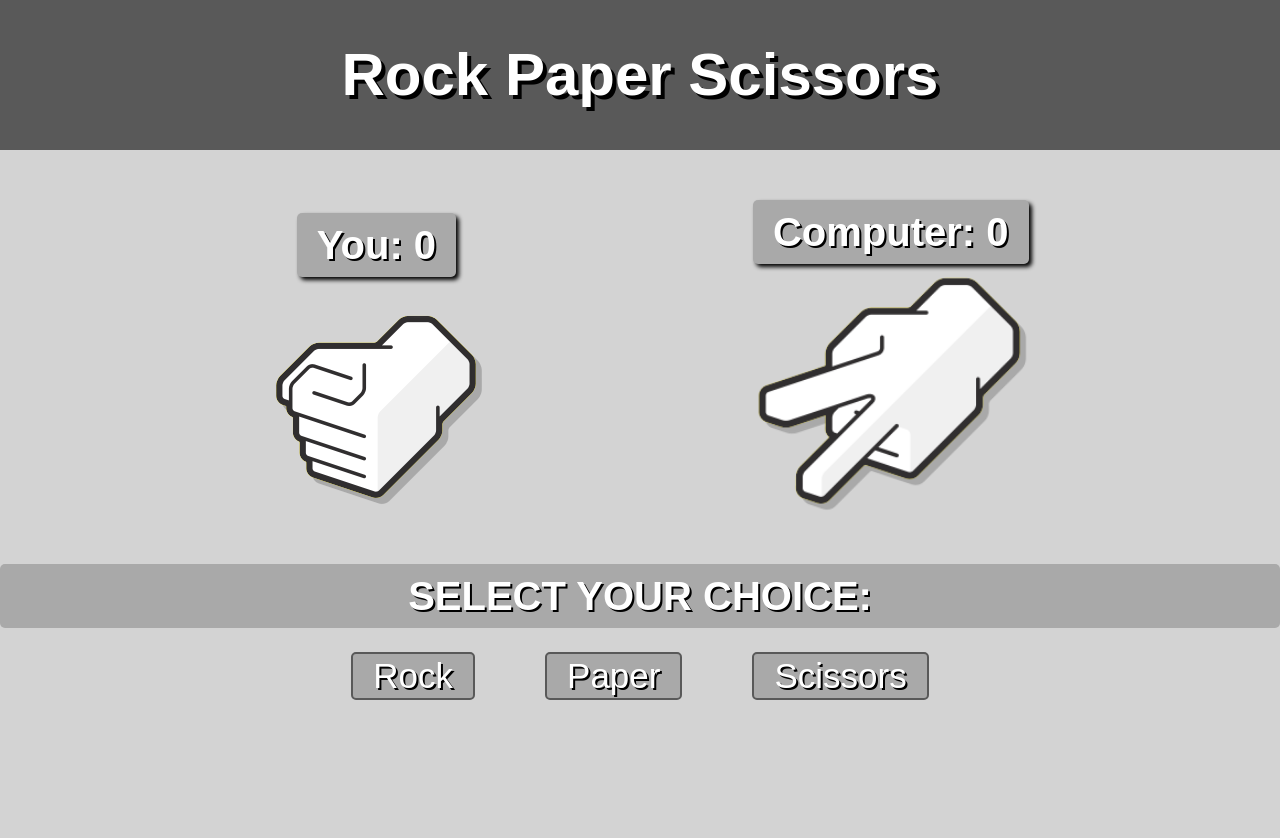
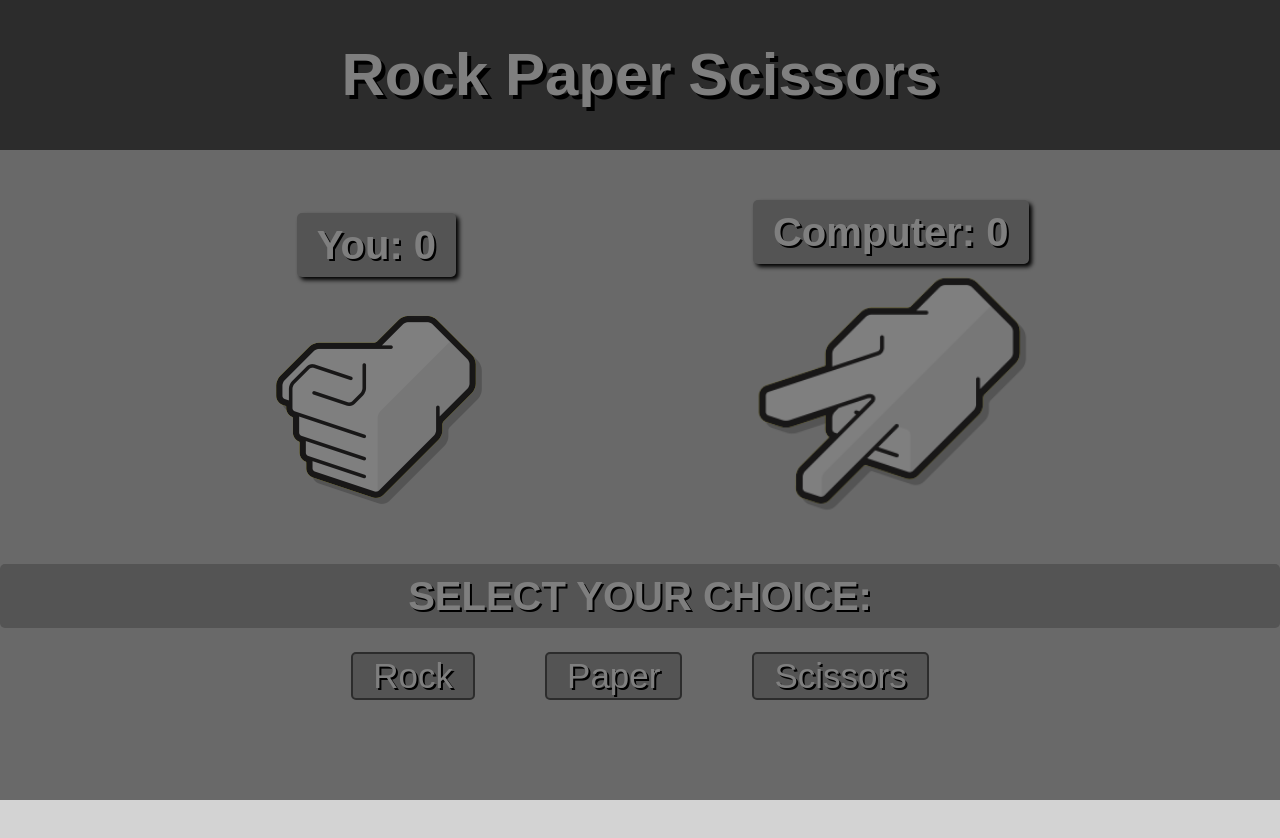
Before and after one commit to DevVivan/odin-rock-paper-scissors, a plain HTML site: page index.html in a window 1280 px wide. Both pictures are taken after a click on the button "Rock". Drawn offline with Linux system fonts and the light colour scheme; a web font is replaced by a local one.

Commit message:
Edit index.html to move script tag and edit css

```diff
--- a/index.html
+++ b/index.html
@@ -1,7 +1,6 @@
 <!DOCTYPE html>
 <html lang="en">
 <head>
-    <script src="script.js"></script>
     <meta charset="UTF-8">
     <meta http-equiv="X-UA-Compatible" content="IE=edge">
     <meta name="viewport" content="width=device-width, initial-scale=1.0">
@@ -52,5 +51,7 @@
 
     <!-- The overlay -->
     <div class="overlay"></div>
+
+    <script src="script.js"></script>
 </body>
 </html>
--- a/style.css
+++ b/style.css
@@ -5,7 +5,7 @@
     left: 0;
     width: 100%;
     height: 100%;
-    background-color: rgba(0, 0, 0, 1);
+    background-color: rgba(0, 0, 0, 0.5);
     z-index: 10;
   }
 
```
